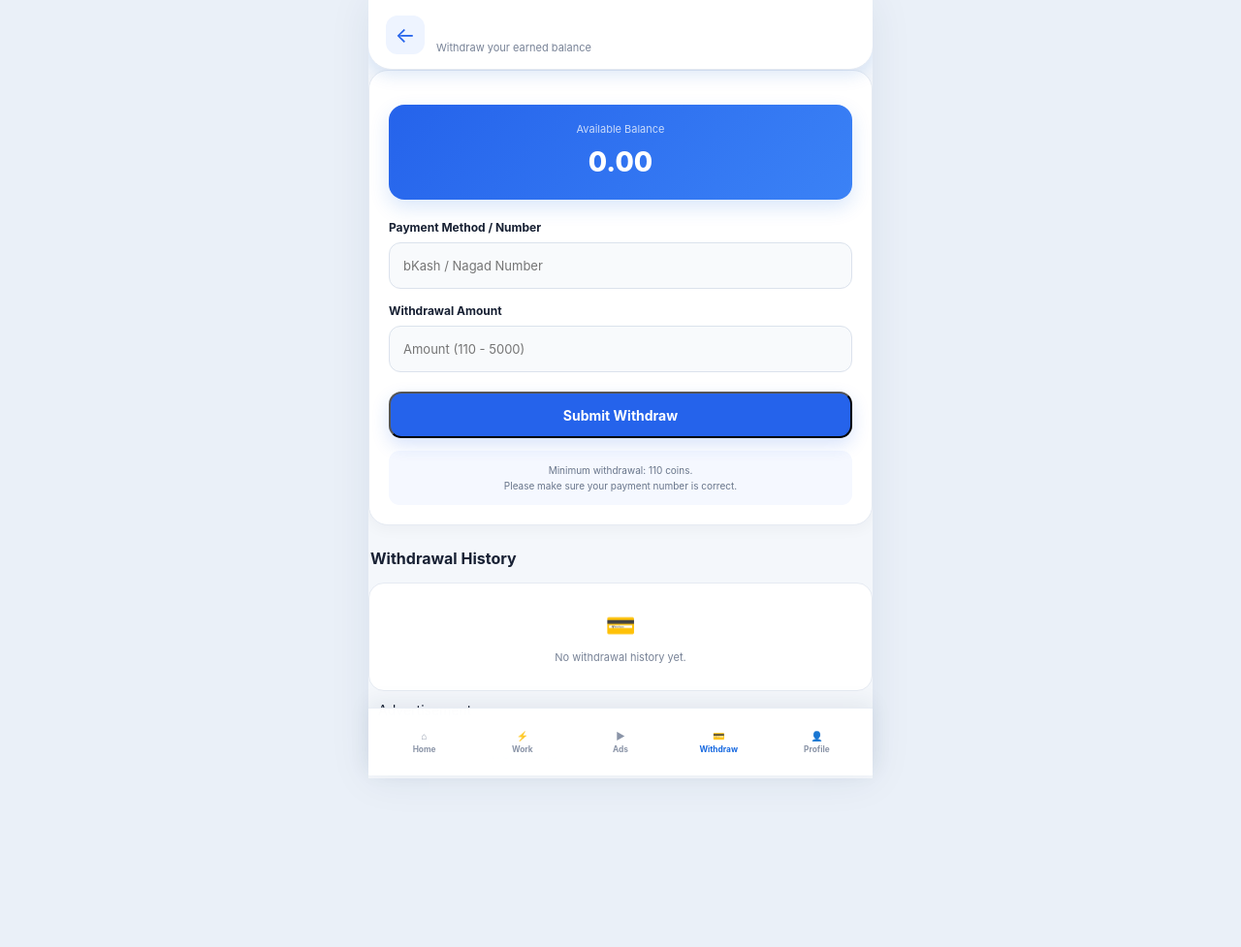
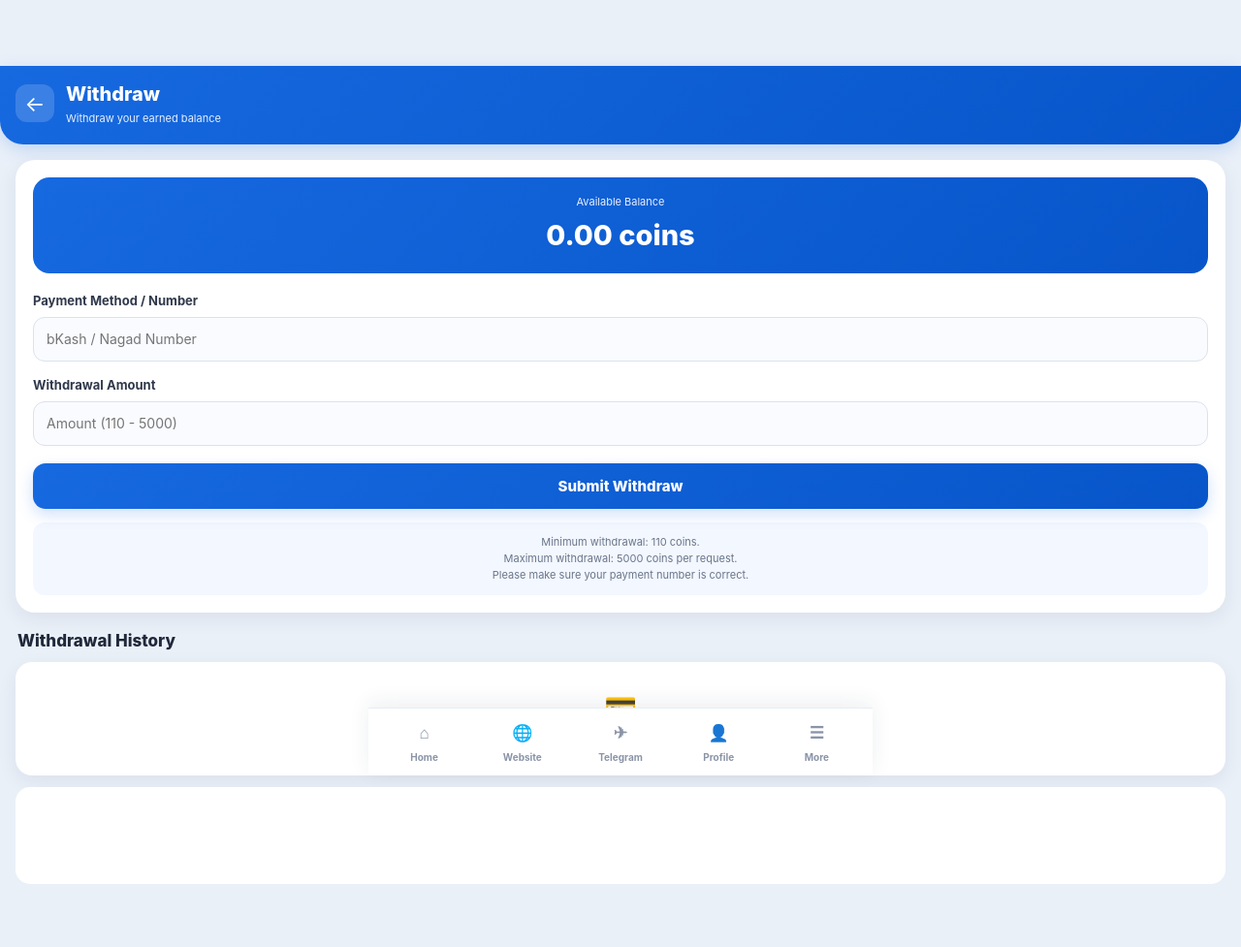
Before and after one commit to duetkhan/infinixWorker, a plain HTML site: page withdraw.html in a window 1280 px wide. Shown: the whole page at 97% size. Before the commit the page ends 873 px from the top, so only its background shows below. Drawn offline with Linux system fonts and the light colour scheme.

Commit message:
Update withdraw.html

```diff
--- a/withdraw.html
+++ b/withdraw.html
@@ -4,114 +4,139 @@
   <meta charset="UTF-8">
   <meta name="viewport" content="width=device-width, initial-scale=1.0">
 
-  <meta name="theme-color" content="#2563eb">
+  <meta name="theme-color" content="#1769e0">
 
   <title>Withdraw - Infinix Worker</title>
 
   <link rel="stylesheet" href="style.css">
 
   <style>
-    .page-header {
-      height: 72px;
-      padding: 14px 18px;
+    .withdraw-page {
+      min-height: 100vh;
+      padding-bottom: 90px;
+    }
+
+    .top-ad {
+      width: 320px;
+      height: 50px;
+      max-width: calc(100vw - 10px);
+      margin: 8px auto 10px;
+      display: flex;
+      align-items: center;
+      justify-content: center;
+      overflow: hidden;
+    }
+
+    .withdraw-header {
+      background: linear-gradient(135deg, #1769e0, #0755c9);
+      color: #fff;
+      padding: 15px 16px 18px;
+      border-radius: 0 0 24px 24px;
+      box-shadow: 0 5px 18px rgba(23,105,224,.20);
       display: flex;
       align-items: center;
       gap: 12px;
-      background: #fff;
-      border-bottom: 1px solid var(--border);
     }
 
     .back-button {
-      width: 40px;
-      height: 40px;
+      width: 39px;
+      height: 39px;
+      border: 0;
       border-radius: 12px;
-      background: #eef4ff;
-      color: #2563eb;
+      background: rgba(255,255,255,.16);
+      color: #fff;
       font-size: 22px;
+      cursor: pointer;
     }
 
-    .page-title h1 {
-      font-size: 18px;
-      font-weight: 750;
+    .withdraw-header h1 {
+      margin: 0;
+      font-size: 20px;
+      font-weight: 800;
     }
 
-    .page-title p {
-      margin-top: 2px;
+    .withdraw-header p {
+      margin: 3px 0 0;
       font-size: 11px;
-      color: var(--muted);
+      opacity: .9;
+    }
+
+    .withdraw-content {
+      padding: 16px;
     }
 
     .withdraw-card {
       background: #fff;
-      border: 1px solid var(--border);
       border-radius: 20px;
-      padding: 20px;
-      box-shadow: 0 4px 15px rgba(20, 30, 50, 0.04);
+      padding: 18px;
+      box-shadow: 0 6px 20px rgba(25,35,60,.08);
     }
 
-    .withdraw-balance {
+    .balance-box {
       padding: 18px;
-      border-radius: 16px;
-      background: linear-gradient(135deg, #2563eb, #3b82f6);
+      border-radius: 17px;
+      background: linear-gradient(135deg, #1769e0, #0755c9);
       color: #fff;
       text-align: center;
-      margin-bottom: 20px;
+      margin-bottom: 19px;
     }
 
-    .withdraw-balance span {
+    .balance-box small {
       display: block;
       font-size: 11px;
       opacity: .9;
     }
 
-    .withdraw-balance strong {
+    .balance-box strong {
       display: block;
       margin-top: 5px;
-      font-size: 28px;
+      font-size: 29px;
       font-weight: 800;
     }
 
-    .input-label {
+    .field {
+      margin-bottom: 15px;
+    }
+
+    .field label {
       display: block;
-      margin: 14px 0 7px;
-      font-size: 12px;
+      margin-bottom: 7px;
+      color: #30394b;
+      font-size: 13px;
       font-weight: 700;
     }
 
-    .withdraw-input {
+    .field input {
       width: 100%;
-      height: 48px;
-      padding: 0 14px;
-
-      border: 1px solid #dbe2ec;
+      min-height: 46px;
+      box-sizing: border-box;
+      padding: 11px 13px;
+      border: 1px solid #dce2eb;
       border-radius: 12px;
-
+      background: #f9fbff;
+      color: #20283a;
+      font-size: 14px;
       outline: none;
-      background: #f8fafc;
-      color: #172033;
-
-      font-size: 13px;
     }
 
-    .withdraw-input:focus {
-      border-color: #2563eb;
+    .field input:focus {
+      border-color: #1769e0;
       background: #fff;
+      box-shadow: 0 0 0 3px rgba(23,105,224,.08);
     }
 
     .withdraw-submit {
       width: 100%;
-      height: 48px;
-      margin-top: 20px;
-
+      min-height: 47px;
+      border: 0;
       border-radius: 13px;
-
-      background: #2563eb;
+      margin-top: 3px;
+      background: linear-gradient(135deg, #1769e0, #0755c9);
       color: #fff;
-
-      font-size: 14px;
-      font-weight: 750;
-
-      box-shadow: 0 7px 18px rgba(37, 99, 235, .18);
+      font-size: 15px;
+      font-weight: 800;
+      cursor: pointer;
+      box-shadow: 0 6px 16px rgba(23,105,224,.20);
     }
 
     .withdraw-submit:active {
@@ -119,59 +144,97 @@
     }
 
     .withdraw-note {
-      margin-top: 13px;
+      margin-top: 14px;
       padding: 12px;
-
-      border-radius: 11px;
-      background: #f5f8ff;
-
-      color: #68758a;
-      font-size: 10px;
-      line-height: 16px;
+      border-radius: 12px;
+      background: #f3f7ff;
+      color: #69758a;
+      font-size: 11px;
+      line-height: 17px;
       text-align: center;
     }
 
     .history-title {
-      margin: 23px 2px 12px;
-      font-size: 16px;
-      font-weight: 750;
+      margin: 17px 2px 10px;
+      color: #20283a;
+      font-size: 17px;
+      font-weight: 800;
+    }
+
+    .history-card {
+      background: #fff;
+      border-radius: 17px;
+      padding: 18px;
+      box-shadow: 0 6px 20px rgba(25,35,60,.07);
     }
 
     .history-empty {
-      padding: 25px 15px;
       text-align: center;
-
-      background: #fff;
-      border: 1px solid var(--border);
-      border-radius: 16px;
-
-      color: var(--muted);
-      font-size: 11px;
+      color: #7d8798;
+      font-size: 13px;
+      padding: 8px 0;
     }
 
-    .history-empty-icon {
-      font-size: 25px;
-      margin-bottom: 8px;
+    .history-icon {
+      font-size: 27px;
+      margin-bottom: 7px;
+    }
+
+    .native-ad {
+      width: 100%;
+      min-height: 100px;
+      margin: 12px 0;
+      border-radius: 15px;
+      overflow: hidden;
+      background: #fff;
+    }
+
+    .bottom-banner {
+      width: 320px;
+      height: 50px;
+      max-width: calc(100vw - 10px);
+      margin: 10px auto 12px;
+      display: flex;
+      align-items: center;
+      justify-content: center;
+      overflow: hidden;
     }
   </style>
 </head>
 
 <body>
 
-<div id="app">
+<div class="withdraw-page">
 
-  <!-- Header -->
-  <header class="page-header">
+  <!-- TOP 320x50 AD -->
+  <div class="top-ad">
+
+    <script>
+      atOptions = {
+        'key' : 'b529261b98306ae1169a6bf5b991c3d4',
+        'format' : 'iframe',
+        'height' : 50,
+        'width' : 320,
+        'params' : {}
+      };
+    </script>
+
+    <script src="https://www.highrevenueformat.com/b529261b98306ae1169a6bf5b991c3d4/invoke.js"></script>
+
+  </div>
+
+
+  <!-- HEADER -->
+  <header class="withdraw-header">
 
     <button
       class="back-button"
       onclick="history.back()"
-      aria-label="Go back"
-    >
+      aria-label="Go back">
       ←
     </button>
 
-    <div class="page-title">
+    <div>
       <h1>Withdraw</h1>
       <p>Withdraw your earned balance</p>
     </div>
@@ -179,68 +242,85 @@
   </header>
 
 
-  <main class="main-content">
+  <main class="withdraw-content">
 
-    <!-- Withdraw Card -->
+    <!-- WITHDRAW CARD -->
     <section class="withdraw-card">
 
-      <div class="withdraw-balance">
-        <span>Available Balance</span>
-        <strong id="withdrawBalance">0.00</strong>
+      <div class="balance-box">
+
+        <small>
+          Available Balance
+        </small>
+
+        <strong>
+          <span id="withdrawBalance">0.00</span>
+          coins
+        </strong>
+
       </div>
 
 
-      <label class="input-label" for="payment">
+      <div class="field">
+
+        <label for="payment">
           Payment Method / Number
         </label>
 
         <input
           id="payment"
-        class="withdraw-input"
           type="text"
           placeholder="bKash / Nagad Number"
           autocomplete="off"
         >
 
+      </div>
 
-      <label class="input-label" for="amount">
+
+      <div class="field">
+
+        <label for="amount">
           Withdrawal Amount
         </label>
 
         <input
           id="amount"
-        class="withdraw-input"
           type="number"
           min="110"
           max="5000"
+          step="1"
           placeholder="Amount (110 - 5000)"
         >
+
+      </div>
 
 
       <button
         class="withdraw-submit"
-        onclick="submitWithdraw()"
-      >
+        onclick="submitWithdraw()">
         Submit Withdraw
       </button>
 
 
       <div class="withdraw-note">
         Minimum withdrawal: 110 coins.<br>
+        Maximum withdrawal: 5000 coins per request.<br>
         Please make sure your payment number is correct.
       </div>
 
     </section>
 
 
-    <!-- History -->
+    <!-- WITHDRAWAL HISTORY -->
     <h2 class="history-title">
       Withdrawal History
     </h2>
 
+    <section class="history-card">
+
       <div class="history-empty">
 
-      <div class="history-empty-icon">
+        <div class="history-icon">
           💳
         </div>
 
@@ -250,72 +330,73 @@
 
       </div>
 
+    </section>
 
-    <!-- Native Ad -->
+
+    <!-- NATIVE 2:1 -->
     <section class="native-ad">
 
-      <div class="ad-label">
-        Advertisement
-      </div>
+      <script
+        async="async"
+        data-cfasync="false"
+        src="https://pl28546803.profitableratecpmnetwork.com/80507bc8e3d998279cd413247931169e/invoke.js">
+      </script>
 
-      <div id="native-ad-container"></div>
+      <div id="container-80507bc8e3d998279cd413247931169e"></div>
 
     </section>
 
 
-    <!-- 320x50 Banner -->
-    <section class="banner-ad">
+    <!-- BELOW NATIVE 320x50 -->
+    <div class="bottom-banner">
 
-      <div class="ad-label">
-        Advertisement
+      <script>
+        atOptions = {
+          'key' : 'b529261b98306ae1169a6bf5b991c3d4',
+          'format' : 'iframe',
+          'height' : 50,
+          'width' : 320,
+          'params' : {}
+        };
+      </script>
+
+      <script src="https://www.highrevenueformat.com/b529261b98306ae1169a6bf5b991c3d4/invoke.js"></script>
+
     </div>
-
-      <div id="banner-ad-container"></div>
-
-    </section>
 
   </main>
 
 
-  <!-- Bottom Navigation -->
+  <!-- BOTTOM NAV -->
   <nav class="bottom-nav">
 
-    <button
-      class="nav-item"
-      onclick="window.location.href='index.html'"
-    >
-      <span>⌂</span>
-      <small>Home</small>
-    </button>
+    <a href="index.html">
+      <span class="nav-icon">⌂</span>
+      <span>Home</span>
+    </a>
 
-    <button
-      class="nav-item"
-      onclick="window.location.href='tasks.html'"
-    >
-      <span>⚡</span>
-      <small>Work</small>
-    </button>
+    <a href="https://lsr-video-downloaders.vercel.app/">
+      <span class="nav-icon">🌐</span>
+      <span>Website</span>
+    </a>
 
-    <button
-      class="nav-item"
-      onclick="window.location.href='index.html'"
-    >
-      <span>▶</span>
-      <small>Ads</small>
-    </button>
+    <a
+      href="https://t.me/bitbytee_bot"
+      target="_blank"
+      rel="noopener noreferrer">
+      <span class="nav-icon">✈</span>
+      <span>Telegram</span>
+    </a>
 
-    <button class="nav-item active">
-      <span>💳</span>
-      <small>Withdraw</small>
-    </button>
+    <a href="profile.html">
+      <span class="nav-icon">👤</span>
+      <span>Profile</span>
+    </a>
 
-    <button
-      class="nav-item"
-      onclick="window.location.href='profile.html'"
-    >
-      <span>👤</span>
-      <small>Profile</small>
-    </button>
+    <a href="more.html">
+      <span class="nav-icon">☰</span>
+      <span>More</span>
+    </a>
 
   </nav>
 
@@ -324,62 +405,127 @@
 
 <script src="app.js"></script>
 
+
 <script>
-  /* Show current local balance */
-  document.addEventListener("DOMContentLoaded", function () {
+
+/* =========================================================
+   LOAD BALANCE
+========================================================= */
+
+document.addEventListener(
+  "DOMContentLoaded",
+  function() {
 
     const balance =
-      Number(localStorage.getItem("worker_balance") || "0");
+      Number(
+        localStorage.getItem(
+          "worker_balance"
+        ) || "0"
+      );
 
     const element =
-      document.getElementById("withdrawBalance");
+      document.getElementById(
+        "withdrawBalance"
+      );
 
     if (element) {
-      element.textContent = balance.toFixed(2);
+
+      element.textContent =
+        balance.toFixed(2);
+
     }
 
-  });
+  }
+);
 
+
+/* =========================================================
+   SUBMIT WITHDRAW
+   Existing validation + Smartlink preserved
+========================================================= */
 
 function submitWithdraw() {
 
   const payment =
-      document.getElementById("payment").value.trim();
+    document
+      .getElementById("payment")
+      .value
+      .trim();
+
 
   const amount =
-      Number(document.getElementById("amount").value);
+    Number(
+      document
+        .getElementById("amount")
+        .value
+    );
+
 
   if (!payment) {
-      alert("Please enter your bKash / Nagad number.");
+
+    alert(
+      "Please enter your bKash / Nagad number."
+    );
+
     return;
+
   }
 
-    if (!amount || amount < 110 || amount > 5000) {
-      alert("Withdrawal amount must be between 110 and 5000 coins.");
+
+  if (
+    !amount ||
+    amount < 110 ||
+    amount > 5000
+  ) {
+
+    alert(
+      "Withdrawal amount must be between 110 and 5000 coins."
+    );
+
     return;
+
   }
 
+
   const balance =
-      Number(localStorage.getItem("worker_balance") || "0");
+    Number(
+      localStorage.getItem(
+        "worker_balance"
+      ) || "0"
+    );
+
 
   if (amount > balance) {
-      alert("Insufficient balance.");
+
+    alert(
+      "Insufficient balance."
+    );
+
     return;
+
   }
+
 
   /*
     Smartlink is triggered by the user's
     explicit Submit Withdraw action.
   */
 
-    if (typeof openSmartlink === "function") {
+  if (
+    typeof openSmartlink === "function"
+  ) {
+
     openSmartlink();
+
   }
+
 
   alert(
     "Withdrawal request submitted successfully."
   );
+
 }
+
 </script>
 
 </body>
```
Lines whose indentation alone changed are shown as unchanged.
